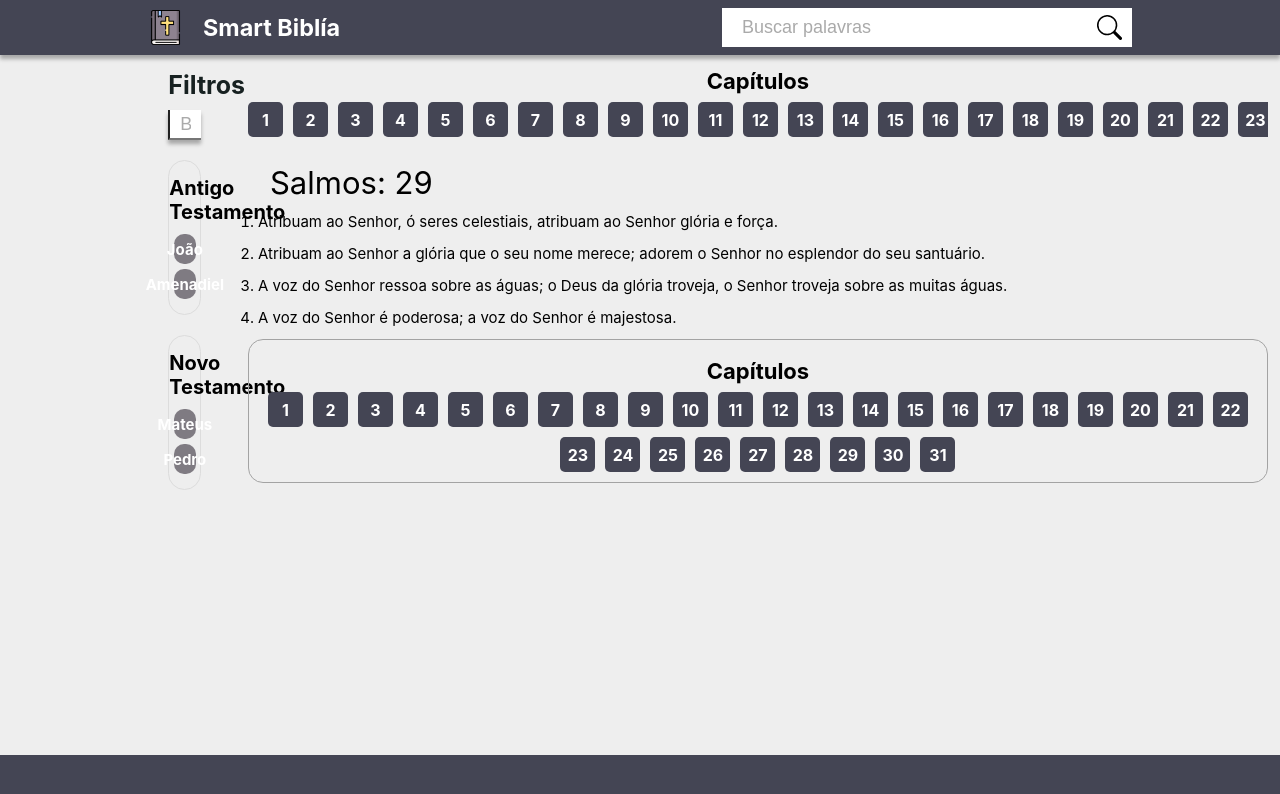
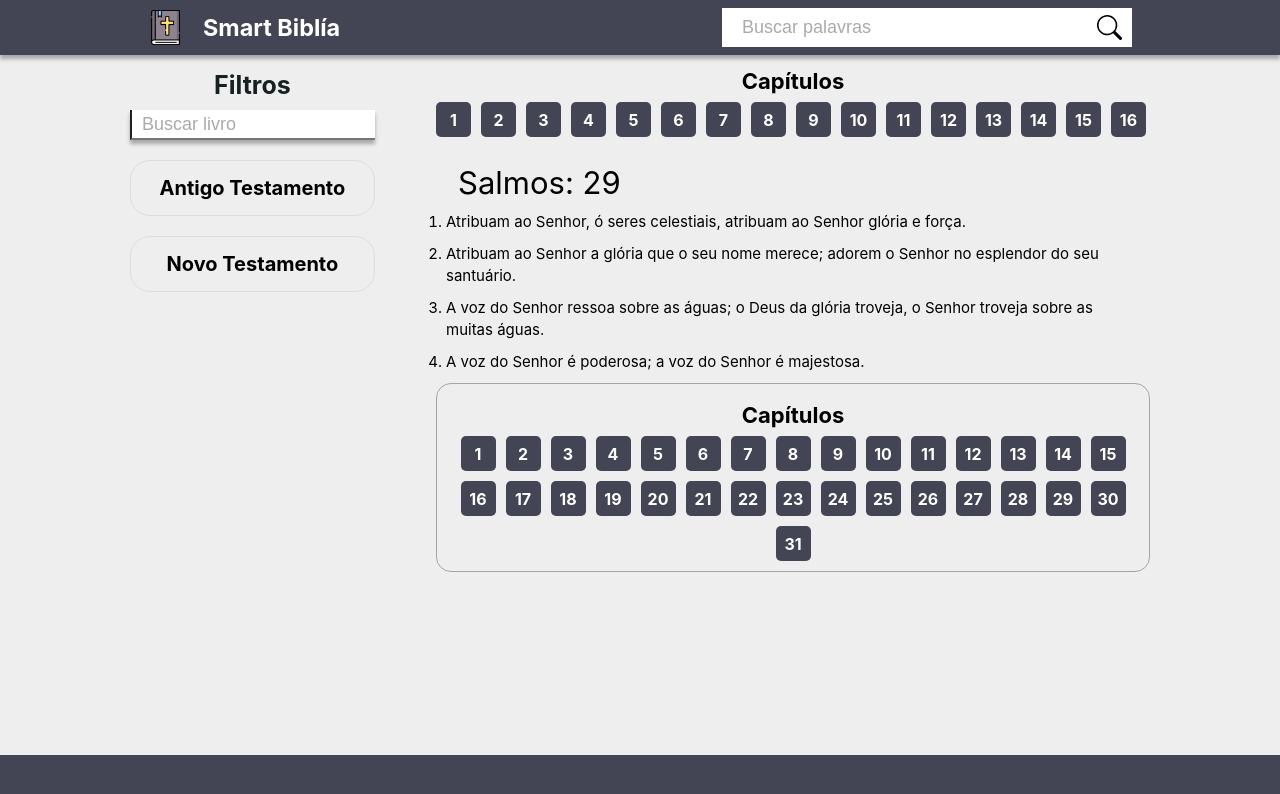
Before and after one commit to gabrielp1999/smart-biblia-nextjs, a Next.js app: page /livro in a window 1280 px wide. Shown: the top 794 px of the page. Built offline with nearby package versions, Linux system fonts and the light colour scheme.

Commit message:
fazendo os filtro do livro

```diff
--- a/Components/Books/index.jsx
+++ b/Components/Books/index.jsx
@@ -1,8 +1,11 @@
-import React, {useState} from "react";
-import * as S from './styles';
+import React, { useState } from "react";
+import * as S from "./styles";
 import Link from "next/link";
 
 function Books({ showBooks }) {
+  const [booksFilterVT, setBooksFilterVT] = useState([]);
+  const [booksFilterNT, setBooksFilterNT] = useState([]);
+  const [searchValue, setSearchValue] = useState("");
 
   const [newTestament, setNewTestament] = useState([
     {
@@ -11,8 +14,8 @@ function Books({ showBooks }) {
     },
     {
       nome: "Pedro",
-      sigla: "PED"
-    }
+      sigla: "PED",
+    },
   ]);
 
   const [oldTestament, setOldTestament] = useState([
@@ -22,37 +25,60 @@ function Books({ showBooks }) {
     },
     {
       nome: "Amenadiel",
-      sigla: "AMN"
-    }
+      sigla: "AMN",
+    },
   ]);
 
-  return(
+  const searchBook = (e) => {
+    const value = e.target.value;
+    setSearchValue(value);
+    const filterBookNew = newTestament.filter((book) => {
+      const result = book.nome.indexOf(value);
+      const resp = result < 0 ? false : true;
+      return resp;
+    });
+    setBooksFilterNT(filterBookNew);
+
+    const filterBookOld = oldTestament.filter((book) => {
+      const result = book.nome.indexOf(value);
+      const resp = result < 0 ? false : true;
+      return resp;
+    });
+
+    setBooksFilterVT(filterBookOld);
+  };
+
+  return (
     <S.Wrapper showBooks={showBooks}>
-      <S.Input placeholder="Buscar livro"/>
+      <S.Input placeholder="Buscar livro" onChange={searchBook} />
 
       <S.Testament>
         <S.Title>Antigo Testamento</S.Title>
         <S.Ul>
-
-          {oldTestament.map(book => (
-            <S.Li key={book.sigla}> <Link href='/livro' ><a className="link">{book.nome}</a></Link> </S.Li>
+          {booksFilterVT.map((book) => (
+            <S.Li key={book.sigla}>
+              <Link href="/livro">
+                <a className="link">{book.nome}</a>
+              </Link>
+            </S.Li>
           ))}
-
         </S.Ul>
       </S.Testament>
 
       <S.Testament>
         <S.Title>Novo Testamento</S.Title>
         <S.Ul>
-
-        {newTestament.map(book => (
-            <S.Li key={book.sigla}> <Link href='/livro' ><a className="link">{book.nome}</a></Link> </S.Li>
+          {booksFilterNT.map((book) => (
+            <S.Li key={book.sigla}>
+              <Link href="/livro">
+                <a className="link">{book.nome}</a>
+              </Link>
+            </S.Li>
           ))}
-
         </S.Ul>
       </S.Testament>
     </S.Wrapper>
-  )
+  );
 }
 
 export default Books;
--- a/Components/Sidebar/styles.js
+++ b/Components/Sidebar/styles.js
@@ -10,7 +10,7 @@ export const Wrapper = styled.div`
   text-align: center;
 
   @media screen and (min-width: 1024px) {
-    width: 35%;
+    width: 100%;
     margin: 1.5rem auto 0 auto;
     justify-content: flex-start;
   }
--- a/Components/Template/styles.js
+++ b/Components/Template/styles.js
@@ -18,9 +18,9 @@ export const Container = styled.main`
 `;
 
 export const CardBooks = styled.div`
-  width: 100%;
+  width: 30%;
   text-align: center;
-`
+`;
 export const CardContent = styled.div`
-  width: 100%;
+  width: 70%;
 `;
```
Also changed, not shown: Components/Template/index.jsx (+9 -11 lines), 1 other file (tests, documents, lock files or other folders).
